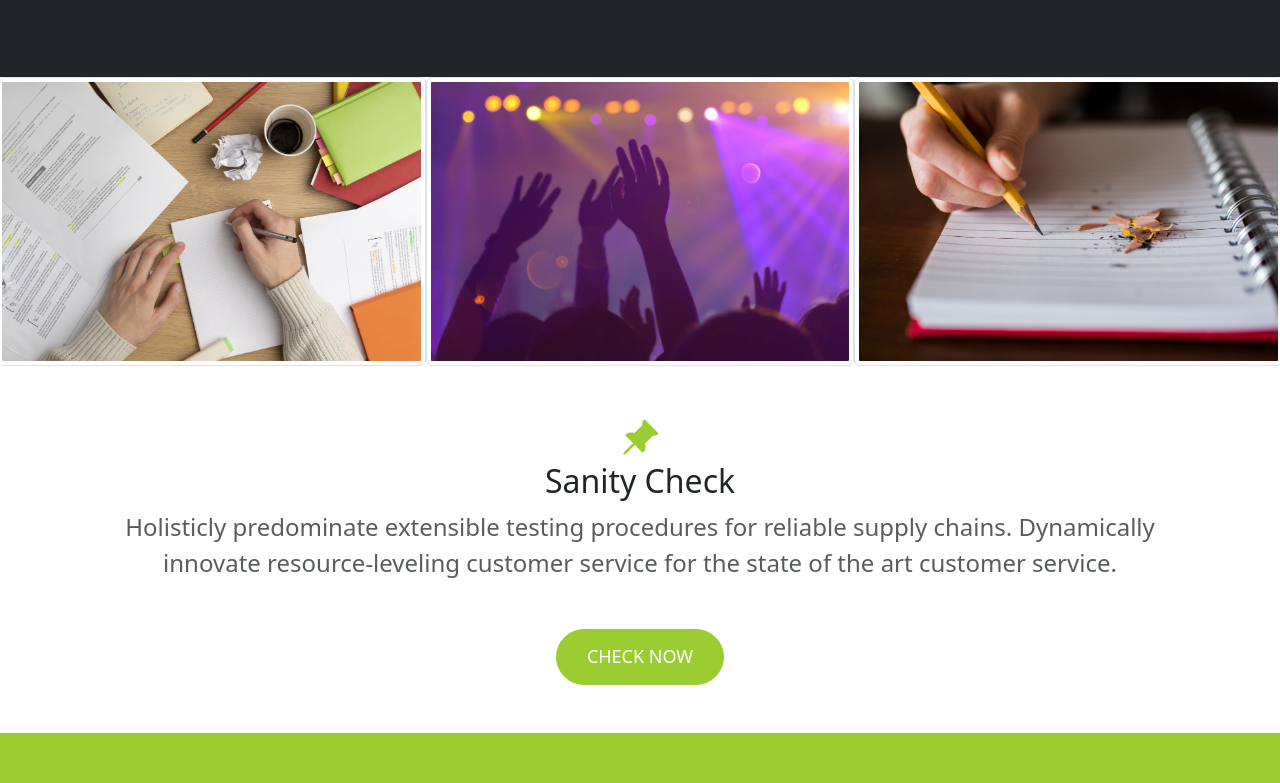
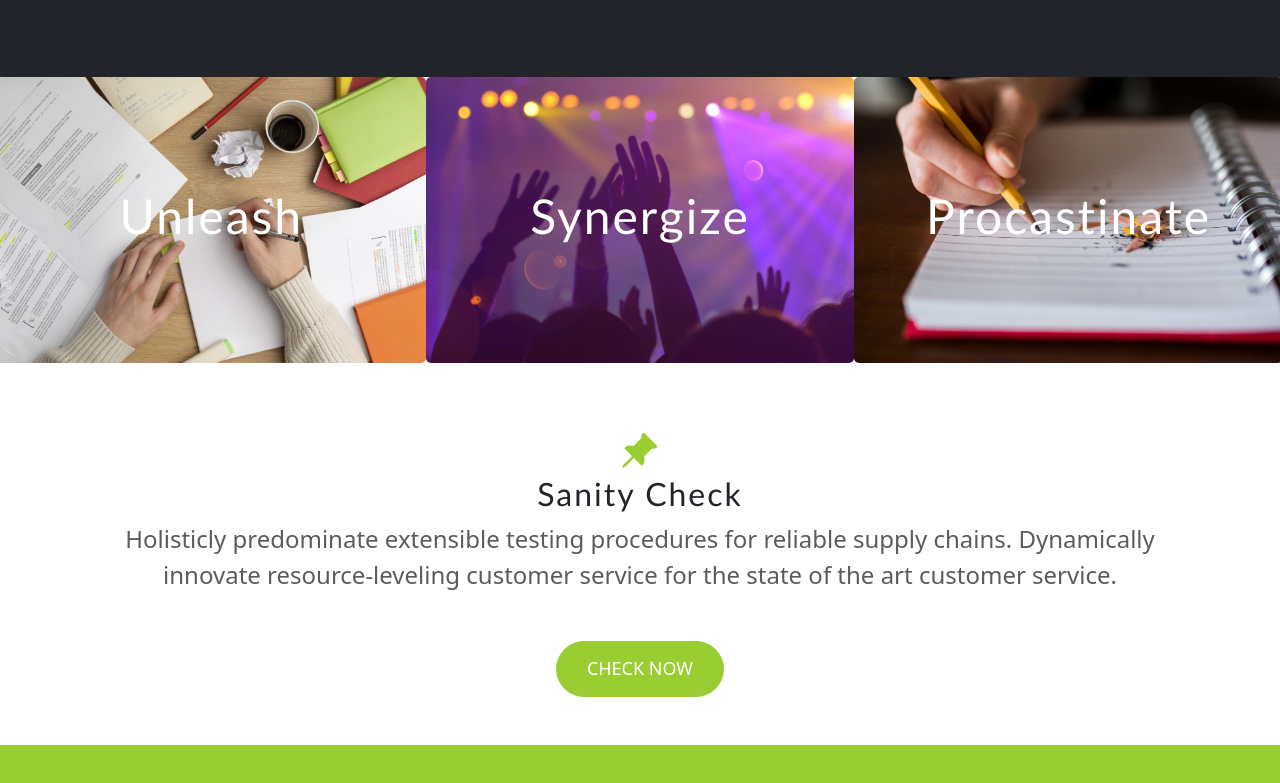
Before and after one commit to docgany/project-4, a plain HTML site: page index.html in a window 1280 px wide. Shown: the part 1995-2778 px from the top of the page. Drawn offline with nearby package versions, Linux system fonts and the light colour scheme.

Commit message:
Fixed the text-image overlay on my 3 columns in flexbox and also changes to my nav-links which were affected by z-index of -1 and so not detected on hover. Only the last nav-link is yet to be fixed.

```diff
--- a/index.html
+++ b/index.html
@@ -23,7 +23,7 @@
   <body class="bg-white">
     <header class="bg-img">
         <nav class="navbar navbar-expand-lg navbar-dark fixed-top top-0">
-            <div class="container-fluid border-bottom border-light border-opacity-25 mx-auto px-5">
+            <div class="container-fluid border-bottom border-light border-opacity-25 mx-auto px-5 fixed-top top-0">
                 <a class="navbar-brand ms-5" href="#">
                     <i class="bi bi-fire fs-lg"></i>
                      LOGO
@@ -32,7 +32,7 @@
                     <span class="navbar-toggler-icon"></span>
                 </button>
                 <div class="collapse navbar-collapse justify-content-end" id="navbarSupportedContent">
-                    <ul class="navbar-nav me-5 mb-2 mb-lg-0">
+                    <ul class=" nav navbar-nav me-5 mb-2 mb-lg-0">
                         <li class="nav-item">
                             <a class="nav-link active" aria-current="page" href="#">Home</a>
                         </li>
@@ -59,7 +59,7 @@
 
         <div class="header-content">
             <div class="bg-text">
-                <h1 class="display-1 fs-lg" id="home">Dramatically Engage</h1>
+                <h1 class="display-1 fs-lg">Dramatically Engage</h1>
                 <p class="fs-5 fw-light display-5 mb-5">Objectively innovate empowered manufactured products whereas parallel platforms.</p>
                 <a class="btn btn-primary btn-lg text-white" href="#" role="button">ENGAGE NOW</a>
             </div>
@@ -123,27 +123,38 @@
         </div>
     </section>
 
-    <div class="container-fluid ">
+    <div class="container-fluid">
         <div class="row g-0">
-
-            <div class="col-md-4">
-                <a href="#"><img src="images/writing2.jpg" alt="writing" class="img-fluid object-fit-cover overflow-hidden
-                 img-thumbnail"></a>
-
+            <div class="col-md-4 mb-3 item">
+                <a href="#">
+                    <div class="card text-white border-0">
+                        <img src="images/writing2.jpg" class="card-img img-fluid object-fit-cover" alt="writing">
+                        <div class="card-img-overlay d-flex justify-content-center align-items-center">
+                            <h2 class="card-title display-5">Unleash</h2>
+                        </div>
+                    </div>
+                </a>
             </div>
-
-            <div class="col-md-4">
-                <a href="#"><img src="images/concert.jpg" alt="concert" class="img-fluid object-fit-cover overflow-hidden
-                 img-thumbnail"></a>
-
+            <div class="col-md-4 mb-3 item">
+                <a href="#">
+                    <div class="card text-white border-0">
+                        <img src="images/concert.jpg" class="card-img img-fluid object-fit-cover" alt="concert">
+                        <div class="card-img-overlay d-flex justify-content-center align-items-center">
+                            <h2 class="card-title display-5">Synergize</h2>
+                        </div>
+                    </div>
+                </a>
             </div>
-
-            <div class="col-md-4">
-                <a href="#"><img src="images/pencil-sharpening.jpg" alt="pencil" class="img-fluid object-fit-cover overflow-hidden
-                 img-thumbnail"></a>
-
+            <div class="col-md-4 mb-3 item">
+                <a href="#">
+                    <div class="card text-white border-0">
+                        <img src="images/pencil-sharpening.jpg" class="card-img img-fluid object-fit-cover" alt="pencil-sharpener">
+                        <div class="card-img-overlay d-flex justify-content-center align-items-center">
+                            <h2 class="card-title display-5">Procastinate</h2>
+                        </div>
+                    </div>
+                </a>
             </div>
-
         </div>
     </div>
 
--- a/stylesheet.css
+++ b/stylesheet.css
@@ -6,19 +6,14 @@
     background-attachment: scroll;
     height: 600px;
     width: 100%;
-    z-index: -1;
     position: relative;
 }
 
 body {
-    height: 5000px;
-    width: 100%;
+    height:100vh;
+    width: 100vw;
     margin: 0;
     position: relative;
-}
-
-.styling {
-    color: yellowgreen;
 }
 
 .bg-text {
@@ -32,7 +27,7 @@ body {
     width: 100%;
 }
 h1 {
-    letter-spacing: 3px;
+    letter-spacing: 4px;
     font-family:'Trebuchet MS', 'Lucida Sans Unicode', 'Lucida Grande', 'Lucida Sans', Arial, sans-serif;
     color: white;
     margin-bottom: 20px;
@@ -52,7 +47,9 @@ h1 {
 
 .btn-primary:hover {
     background-color: green;
+    border-color: green;
 }
+
 
 .btn-light {
     color: #222;
@@ -67,7 +64,7 @@ h1 {
 .navbar {
     min-height: 50px;
     margin-bottom: 20px;
-    z-index: 3;
+    z-index: 1030;
     position: fixed;
     top: 0;
     width: 100%;
@@ -135,6 +132,32 @@ h2.section-heading {
 
 }
 
+h2 {
+    font-family: 'Trebuchet MS', 'Lucida Sans Unicode', 'Lucida Grande', 'Lucida Sans', Arial, sans-serif;
+    letter-spacing: 2px;
+}
+
+.item {
+    cursor: pointer;
+}
+
+.item a:hover {
+    .card-img {
+        width: 110%;
+        border: 4px solid transparent;
+    }
+    h2 {
+        text-shadow: 2px 2px 4px #000000 ;
+        transition: all 1s;
+    }
+    .card-img {
+        width: 110%;
+        border: 5px solid transparent;
+        box-shadow: 0px 0px 40px black;
+        transition: all 1s;
+    }
+}
+
 .pushpin {
     color: yellowgreen;
     font-size: 40px;
@@ -146,13 +169,3 @@ h2.section-heading {
 footer {
     background-color: yellowgreen;
 }
-
-.bg-image1 {
-    background-image: url('images/writing2.jpg');
-}
-.bg-image2 {
-    background-image: url('images/concert.jpg');
-}
-.bg-images3 {
-    background-image: url('images/pencil-sharpening.jpg');
-}
```
